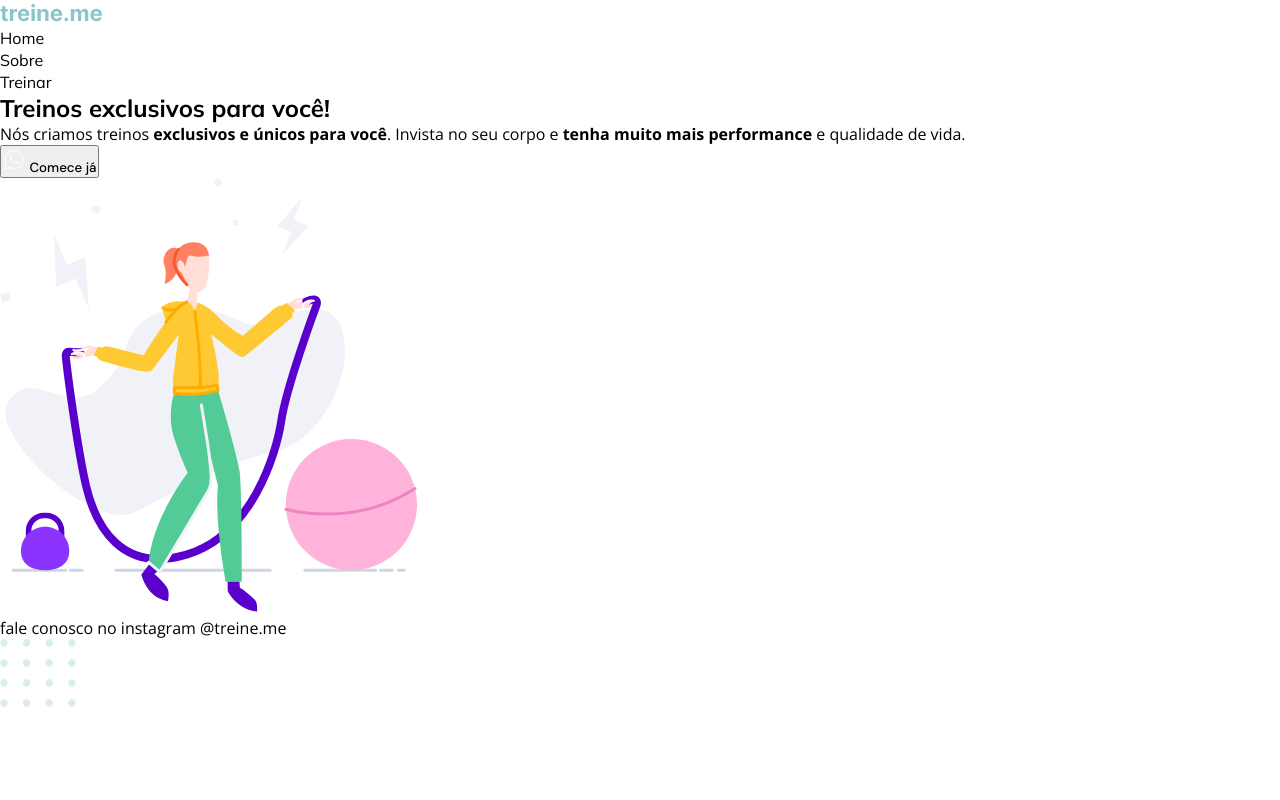
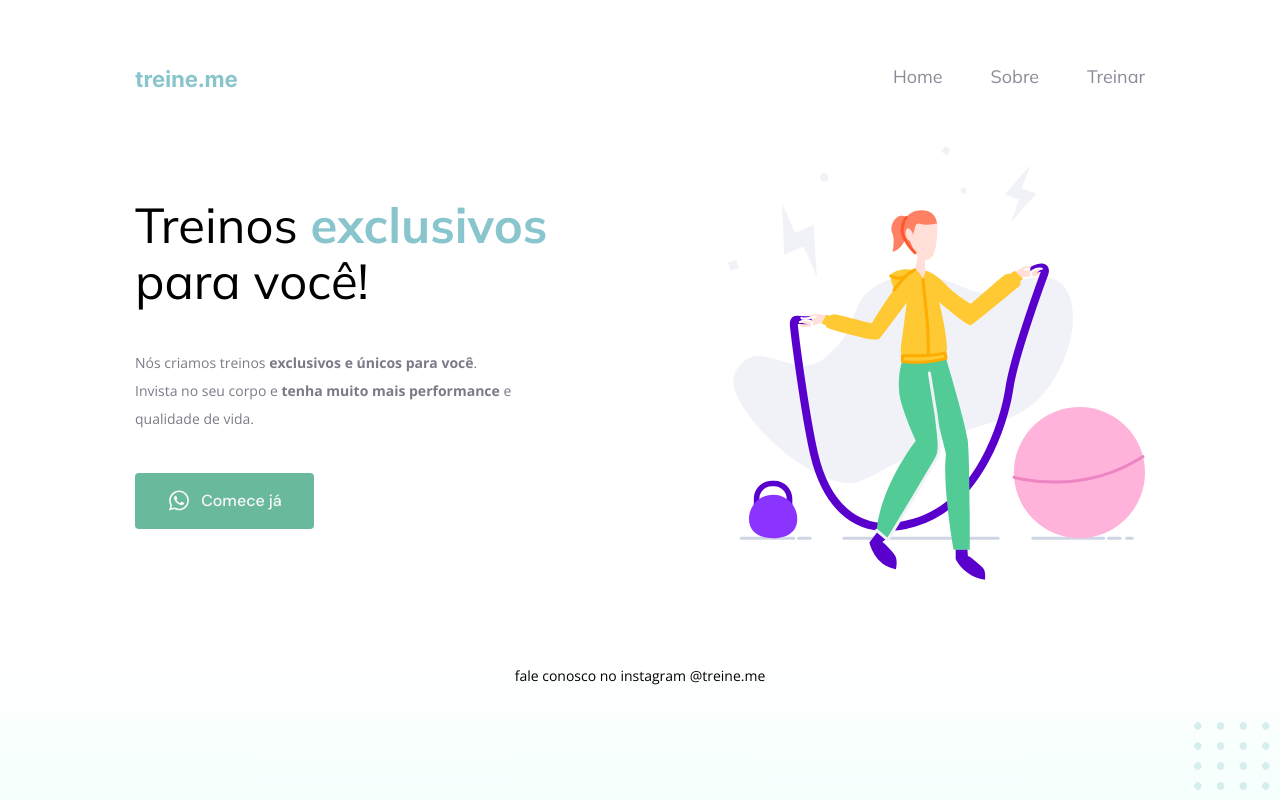
Before and after one commit to douglas-fabiano1/rs-explorer-treineme, a plain HTML site: page index.html in a window 1280 px wide. Drawn offline with nearby package versions, Linux system fonts and the light colour scheme.

Commit message:
Estilização da página

```diff
--- a/index.html
+++ b/index.html
@@ -17,23 +17,27 @@
       <nav>
         <img class="logo" src="/images/logo.svg" alt="treine.me" />
         <ul class="nav-items">
-          <li><a>Home</a></li>
-          <li><a>Sobre</a></li>
-          <li><a>Treinar</a></li>
+          <li><a href="http://127.0.0.1:5500/home" target="_blank">Home</a></li>
+          <li><a href="http://127.0.0.1:5500/sobre" target="_blank">Sobre</a></li>
+          <li><a href="http://127.0.0.1:5500/treinar" target="_blank">Treinar</a></li>
         </ul>
       </nav>
       <main>
         <section>
           <h1>Treinos <span>exclusivos</span> para você!</h1>
           <p>
-            Nós criamos treinos <strong>exclusivos e únicos para você</strong>.
+            Nós criamos treinos
+            <strong>exclusivos e únicos para você</strong>.<br />
             Invista no seu corpo e
-            <strong>tenha muito mais performance</strong> e qualidade de vida.
+            <strong>tenha muito mais performance</strong> e<br />
+            qualidade de vida.
           </p>
-          <button>
-            <img src="/images/whatsapp.svg" alt="icone whatsapp" />
-            Comece já
-          </button>
+          <a href="https://web.whatsapp.com/treineme" target="_blank">
+            <button>
+              <img src="/images/whatsapp.svg" alt="icone whatsapp" />
+              Comece já
+            </button></a
+          >
         </section>
         <img
           src="/images/fitness.svg"
@@ -41,10 +45,12 @@
         />
       </main>
       <footer>
-        <p>fale conosco no instagram <a>@treine.me</a></p>
+        fale conosco no instagram
+        <a href="http://instagram.com/treineme" target="_blank">@treine.me</a>
       </footer>
     </div>
     <img
+      class="balls"
       src="/images/balls.svg"
       alt="Bolinhas esverdeadas no canto inferior direito da tela"
     />
--- a/style.css
+++ b/style.css
@@ -2,6 +2,15 @@
   margin: 0;
   padding: 0;
   box-sizing: border-box;
+}
+
+body {
+  min-height: 100vh;
+  background: linear-gradient(
+    180deg,
+    rgba(227, 255, 248, 0) 82.08%,
+    rgba(227, 255, 248, 0.38) 100%
+  );
 }
 
 body,
@@ -18,3 +27,122 @@ nav li a {
 button {
   font-family: "DM Sans", sans-serif;
 }
+
+a {
+  text-decoration: none;
+}
+
+#page {
+  width: 1010px;
+  margin: 0 auto 30px;
+  padding-top: 65px;
+}
+
+nav {
+  display: flex;
+  justify-content: space-between;
+  align-items: center;
+}
+
+.nav-items {
+  display: flex;
+  align-items: center;
+  gap: 48px;
+}
+
+.nav-items li {
+  list-style: none;
+}
+
+.nav-items li a {
+  color: #1f1534;
+  font-size: 18px;
+  font-weight: 400;
+  opacity: 0.5;
+}
+
+.nav-items li a:hover {
+  font-weight: 700;
+  cursor: pointer;
+  opacity: 1;
+}
+
+main {
+  display: flex;
+  justify-content: space-between;
+  align-items: center;
+  margin: 58px auto 82px;
+}
+
+section {
+  width: 489px;
+
+  display: flex;
+  flex-direction: column;
+  gap: 40px;
+}
+
+section h1 {
+  color: #000;
+  font-size: 49px;
+  font-weight: 400;
+  line-height: 56px;
+}
+
+section h1 span {
+  color: #89c5cc;
+  font-weight: 700;
+}
+
+section p {
+  color: #7d7987;
+  font-size: 14px;
+  font-weight: 400;
+  line-height: 28px;
+}
+
+button {
+  display: inline-flex;
+  justify-content: center;
+  align-items: center;
+  gap: 10px;
+
+  background: #69b99d;
+  height: 56px;
+  width: 179px;
+  padding: 14px 32px 15px 32px;
+
+  border: none;
+  border-radius: 4px;
+
+  color: #f9f9f9;
+  text-align: center;
+  font-family: DM Sans;
+  font-size: 16px;
+  font-weight: 500;
+
+  cursor: pointer;
+}
+
+footer {
+  text-align: center;
+  font-size: 14px;
+  font-weight: 400;
+  line-height: 28px;
+}
+
+footer,
+footer a {
+  color: #000;
+}
+
+footer a:hover {
+  font-weight: 700;
+  cursor: pointer;
+}
+
+.balls {
+  position: fixed;
+  right: 0;
+  bottom: 0;
+}
```
